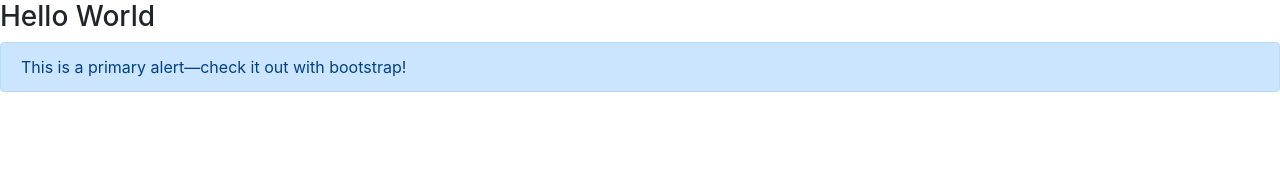
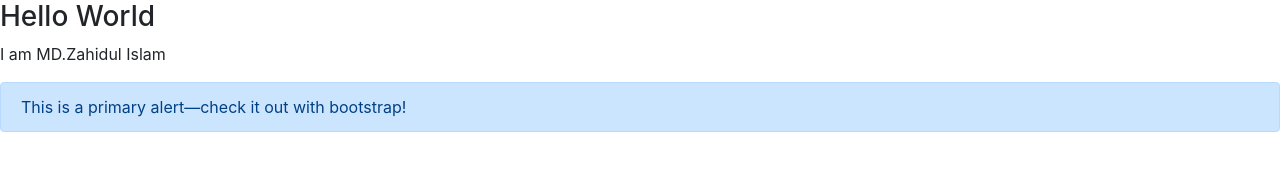
Before and after one commit to zahid273/fhh, a plain HTML site: page index.html in a window 1280 px wide. Drawn offline with Linux system fonts and the light colour scheme.

Commit message:
auto publish 1646235585251

```diff
--- a/index.html
+++ b/index.html
@@ -16,6 +16,7 @@
 <body>
 <div id="app">
     <h3>Hello World</h3>
+    <p>I am MD.Zahidul Islam</p>
 
     <div class="alert alert-primary" role="alert">
         This is a primary alert—check it out with bootstrap!
```
